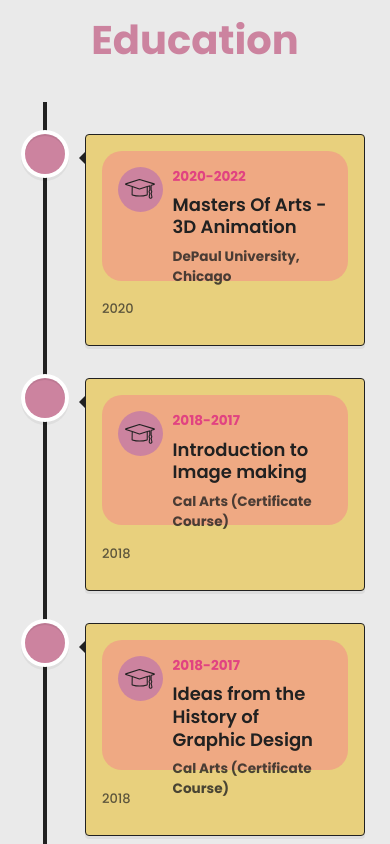
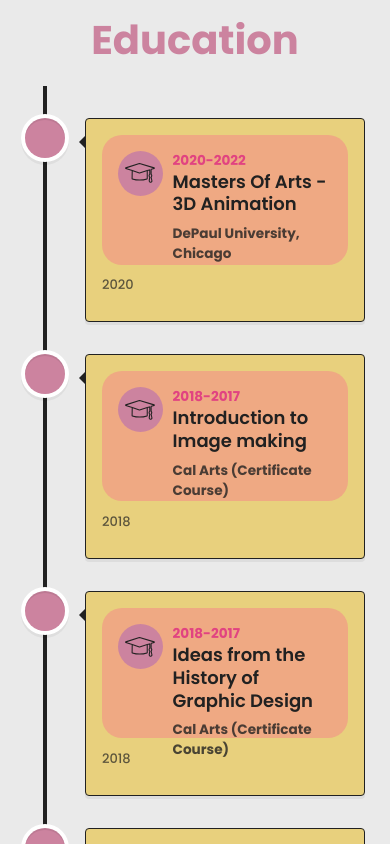
Before and after one commit to rajlaxmisoni/rajlaxmisoni.github.io, a React (Create React App) app: page / in a window 390 px wide. Shown: the part 2340-3184 px from the top of the page. Built offline with nearby package versions, Linux system fonts and the light colour scheme; a web font is replaced by a local one.

Commit message:
- layout adjustments

```diff
--- a/src/components/Education/Education.css
+++ b/src/components/Education/Education.css
@@ -129,7 +129,7 @@
 @media screen and (max-width: 800px) {
     .education-description > h1{
         font-size: 3rem;
-        margin-bottom: 2rem;
+        margin-bottom: 1rem;
         align-self: center;
     }
     .education-description {
@@ -137,7 +137,7 @@
     }
     .education-card {
         padding: 1rem;
-        margin-bottom: 0.5rem;
+        margin-bottom: 0.0rem;
         height: 130px;
     }
     .educard-img {
@@ -151,7 +151,7 @@
     }
     .education-details > h6 {
         font-size: 0.85rem;
-        margin-bottom: 0.45rem;
+        margin-bottom: 0.0rem;
     }
 
     .education-details > h4 {
--- a/src/data/socialsData.js
+++ b/src/data/socialsData.js
@@ -1,5 +1,5 @@
 export const socialsData = {
-  // github: "https://github.com/anmoljain987",
+  // github: "https://github.com/rajlaxmisoni",
   linkedIn: "https://www.linkedin.com/in/rajlaxmisoni",
   instagram: "https://www.instagram.com/rajlaxmisoni/",
   // codepen: "https://codepen.io/",
```
Also changed, not shown: src/data/projectsData.js (+1 -11 lines), public/favicon.png, public/favicon512.png, public/manifest.json.
